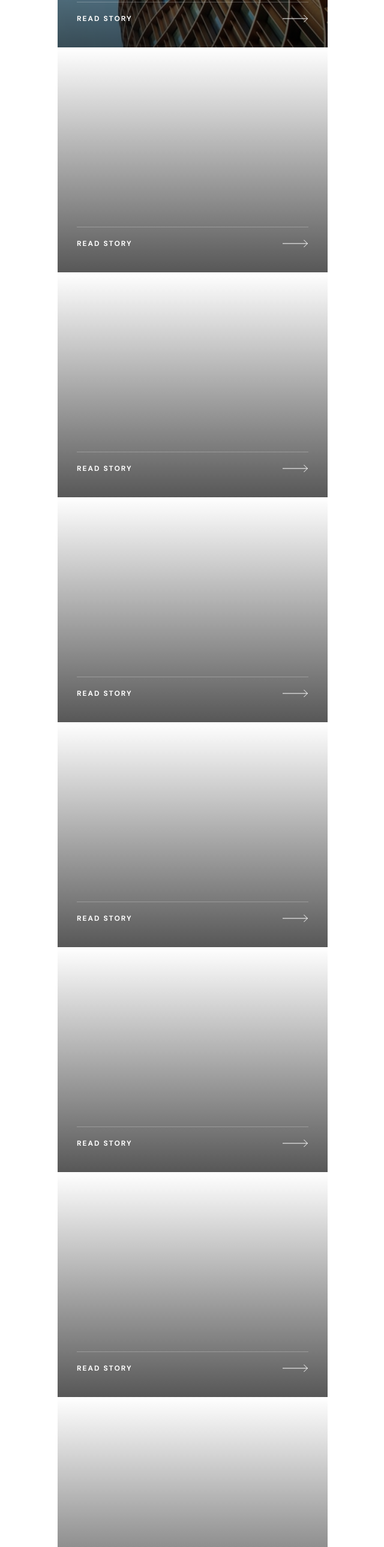
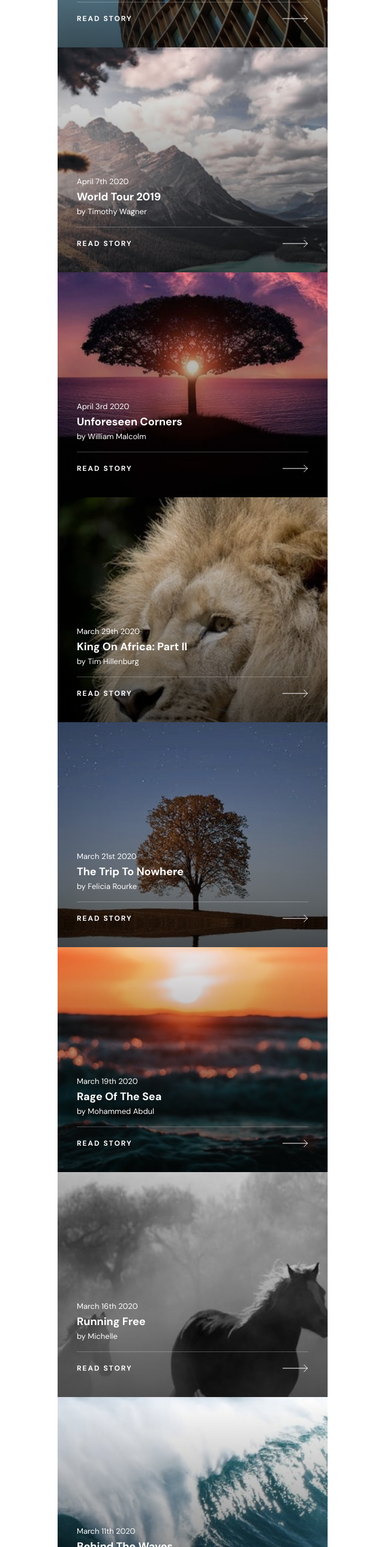
Before and after one commit to richieAiello/photosnap-website-old, a website built with Parcel: page src/html/stories.html in a window 1280 px wide. Shown: the part 2254-4833 px from the top of the page at 60% size, without its empty margins (319-959 px from the left). Built offline with nearby package versions, Linux system fonts and the light colour scheme.

Commit message:
Html and styles for section stories--secondary in stories.html.

```diff
--- a/src/html/stories.html
+++ b/src/html/stories.html
@@ -131,9 +131,9 @@
       <div class="story story--e">
         <div class="story__slide slide-bg slide-bg--5" tabindex="0">
           <div class="story__context">
-            <h2 class="story__heading"></h2>
-            <p class="story__date story__text"></p>
-            <p class="story__text"></p>
+            <h2 class="story__heading">World Tour 2019</h2>
+            <p class="story__date story__text">April 7th 2020</p>
+            <p class="story__text">by Timothy Wagner</p>
             <a href="#" class="btn btn--arrow btn--arrow-light btn--story">
               read story <img src="../assets/icons/arrow-light.svg" alt="" class="arrow">
             </a>
@@ -145,9 +145,9 @@
       <div class="story story--f">
         <div class="story__slide slide-bg slide-bg--6" tabindex="0">
           <div class="story__context">
-            <h2 class="story__heading"></h2>
-            <p class="story__date story__text"></p>
-            <p class="story__text"></p>
+            <h2 class="story__heading">Unforeseen Corners</h2>
+            <p class="story__date story__text">April 3rd 2020</p>
+            <p class="story__text">by William Malcolm</p>
             <a href="#" class="btn btn--arrow btn--arrow-light btn--story">
               read story <img src="../assets/icons/arrow-light.svg" alt="" class="arrow">
             </a>
@@ -159,9 +159,9 @@
       <div class="story story--g">
         <div class="story__slide slide-bg slide-bg--7" tabindex="0">
           <div class="story__context">
-            <h2 class="story__heading"></h2>
-            <p class="story__date story__text"></p>
-            <p class="story__text"></p>
+            <h2 class="story__heading">King on Africa: Part II</h2>
+            <p class="story__date story__text">March 29th 2020</p>
+            <p class="story__text">by Tim Hillenburg</p>
             <a href="#" class="btn btn--arrow btn--arrow-light btn--story">
               read story <img src="../assets/icons/arrow-light.svg" alt="" class="arrow">
             </a>
@@ -173,9 +173,9 @@
       <div class="story story--h">
         <div class="story__slide slide-bg slide-bg--8" tabindex="0">
           <div class="story__context">
-            <h2 class="story__heading"></h2>
-            <p class="story__date story__text"></p>
-            <p class="story__text"></p>
+            <h2 class="story__heading">The Trip to Nowhere</h2>
+            <p class="story__date story__text">March 21st 2020</p>
+            <p class="story__text">by Felicia Rourke</p>
             <a href="#" class="btn btn--arrow btn--arrow-light btn--story">
               read story <img src="../assets/icons/arrow-light.svg" alt="" class="arrow">
             </a>
@@ -187,9 +187,9 @@
       <div class="story story--i">
         <div class="story__slide slide-bg slide-bg--9" tabindex="0">
           <div class="story__context">
-            <h2 class="story__heading"></h2>
-            <p class="story__date story__text"></p>
-            <p class="story__text"></p>
+            <h2 class="story__heading">Rage of The Sea</h2>
+            <p class="story__date story__text">March 19th 2020</p>
+            <p class="story__text">by Mohammed Abdul</p>
             <a href="#" class="btn btn--arrow btn--arrow-light btn--story">
               read story <img src="../assets/icons/arrow-light.svg" alt="" class="arrow">
             </a>
@@ -201,9 +201,9 @@
       <div class="story story--j">
         <div class="story__slide slide-bg slide-bg--10" tabindex="0">
           <div class="story__context">
-            <h2 class="story__heading"></h2>
-            <p class="story__date story__text"></p>
-            <p class="story__text"></p>
+            <h2 class="story__heading">Running Free</h2>
+            <p class="story__date story__text">March 16th 2020</p>
+            <p class="story__text">by Michelle</p>
             <a href="#" class="btn btn--arrow btn--arrow-light btn--story">
               read story <img src="../assets/icons/arrow-light.svg" alt="" class="arrow">
             </a>
@@ -215,9 +215,9 @@
       <div class="story story--k">
         <div class="story__slide slide-bg slide-bg--11" tabindex="0">
           <div class="story__context">
-            <h2 class="story__heading"></h2>
-            <p class="story__date story__text"></p>
-            <p class="story__text"></p>
+            <h2 class="story__heading">Behind the Waves</h2>
+            <p class="story__date story__text">March 11th 2020</p>
+            <p class="story__text">by Lamarr Wilson</p>
             <a href="#" class="btn btn--arrow btn--arrow-light btn--story">
               read story <img src="../assets/icons/arrow-light.svg" alt="" class="arrow">
             </a>
@@ -229,9 +229,9 @@
       <div class="story story--l">
         <div class="story__slide slide-bg slide-bg--12" tabindex="0">
           <div class="story__context">
-            <h2 class="story__heading"></h2>
-            <p class="story__date story__text"></p>
-            <p class="story__text"></p>
+            <h2 class="story__heading">Calm Waters</h2>
+            <p class="story__date story__text">March 9th 2020</p>
+            <p class="story__text">by Samantha Brooke</p>
             <a href="#" class="btn btn--arrow btn--arrow-light btn--story">
               read story <img src="../assets/icons/arrow-light.svg" alt="" class="arrow">
             </a>
@@ -243,9 +243,9 @@
       <div class="story story--m">
         <div class="story__slide slide-bg slide-bg--13" tabindex="0">
           <div class="story__context">
-            <h2 class="story__heading"></h2>
-            <p class="story__date story__text"></p>
-            <p class="story__text"></p>
+            <h2 class="story__heading">The Milky Way</h2>
+            <p class="story__date story__text">March 5th 2020</p>
+            <p class="story__text">by Benjamin Cruz</p>
             <a href="#" class="btn btn--arrow btn--arrow-light btn--story">
               read story <img src="../assets/icons/arrow-light.svg" alt="" class="arrow">
             </a>
@@ -257,9 +257,9 @@
       <div class="story story--n">
         <div class="story__slide slide-bg slide-bg--14" tabindex="0">
           <div class="story__context">
-            <h2 class="story__heading"></h2>
-            <p class="story__date story__text"></p>
-            <p class="story__text"></p>
+            <h2 class="story__heading">Night at The Dark Forest</h2>
+            <p class="story__date story__text">March 4th 2020</p>
+            <p class="story__text">by Mohammed Abdul</p>
             <a href="#" class="btn btn--arrow btn--arrow-light btn--story">
               read story <img src="../assets/icons/arrow-light.svg" alt="" class="arrow">
             </a>
@@ -271,9 +271,9 @@
       <div class="story story--o">
         <div class="story__slide slide-bg slide-bg--15" tabindex="0">
           <div class="story__context">
-            <h2 class="story__heading"></h2>
-            <p class="story__date story__text"></p>
-            <p class="story__text"></p>
+            <h2 class="story__heading">Somwarpet’s Beauty</h2>
+            <p class="story__date story__text">March 1st 2020</p>
+            <p class="story__text">by Michelle</p>
             <a href="#" class="btn btn--arrow btn--arrow-light btn--story">
               read story <img src="../assets/icons/arrow-light.svg" alt="" class="arrow">
             </a>
@@ -285,9 +285,9 @@
       <div class="story story--p">
         <div class="story__slide slide-bg slide-bg--16" tabindex="0">
           <div class="story__context">
-            <h2 class="story__heading"></h2>
-            <p class="story__date story__text"></p>
-            <p class="story__text"></p>
+            <h2 class="story__heading">Land of Dreams</h2>
+            <p class="story__date story__text">February 25th 2020</p>
+            <p class="story__text">by William Malcolm</p>
             <a href="#" class="btn btn--arrow btn--arrow-light btn--story">
               read story <img src="../assets/icons/arrow-light.svg" alt="" class="arrow">
             </a>
@@ -330,116 +330,3 @@
   </footer>
 </body>
 </html>
-
-<!--
-  Stories
-  Features
-  Pricing
-
-  Get an invite
-
-  Last month's featured story
-
-  Hazy full moon of Appalachia
-  March 2nd 2020
-  by John Appleseed
-
-  The dissected plateau area, while not actually made up of geological mountains,
-  is popularly called "mountains," especially in eastern Kentucky and West Virginia,
-  and while the ridges are not high, the terrain is extremely rugged.
-
-  Read the story
-
-  April 16th 2020
-  The Mountains
-  by John Appleseed
-  Read Story
-
-  April 14th 2020
-  Sunset Cityscapes
-  by Benjamin Cruz
-  Read Story
-
-  April 11th 2020
-  18 Days Voyage
-  by Alexei Borodin
-  Read Story
-
-  April 9th 2020
-  Architecturals
-  by Samantha Brooke
-  Read Story
-
-  April 7th 2020
-  World Tour 2019
-  by Timothy Wagner
-  Read Story
-
-  April 7th 2020
-  World Tour 2019
-  by Timothy Wagner
-  Read Story
-
-  April 3rd 2020
-  Unforeseen Corners
-  by William Malcolm
-  Read Story
-
-  March 29th 2020
-  King on Africa: Part II
-  by Tim Hillenburg
-  Read Story
-
-  March 21st 2020
-  The Trip to Nowhere
-  by Felicia Rourke
-  Read Story
-
-  March 19th 2020
-  Rage of The Sea
-  by Mohammed Abdul
-  Read Story
-
-  March 16th 2020
-  Running Free
-  by Michelle
-  Read Story
-
-  March 11th 2020
-  Behind the Waves
-  by Lamarr Wilson
-  Read Story
-
-  March 9th 2020
-  Calm Waters
-  by Samantha Brooke
-  Read Story
-
-  March 5th 2020
-  The Milky Way
-  by Benjamin Cruz
-  Read Story
-
-  March 4th 2020
-  Night at The Dark Forest
-  by  Mohammed Abdul
-  Read Story
-
-  March 1st 2020
-  Somwarpet’s Beauty
-  by Michelle
-  Read Story
-
-  February 25th 2020
-  Land of Dreams
-  by William Malcolm
-  Read Story
-
-  Home
-  Stories
-  Features
-  Pricing
-
-  Get an invite
-
-  Copyright 2019. All Rights Reserved -->
--- a/src/scss/main.scss
+++ b/src/scss/main.scss
@@ -405,6 +405,55 @@ $gradient: linear-gradient(to top right, #FFC593, #BC7198, #5A77FF);
   &--4 {
     background-image: url(../assets/stories/desktop/architecturals.jpg);
   }
+
+  &--5 {
+    background-image: url(../assets/stories/desktop/world-tour.jpg);
+  }
+
+  &--6 {
+    background-image: url(../assets/stories/desktop/unforeseen-corners.jpg);
+    background-position: bottom;
+  }
+
+  &--7 {
+    background-image: url(../assets/stories/desktop/king-on-africa.jpg);
+  }
+
+  &--8 {
+    background-image: url(../assets/stories/desktop/trip-to-nowhere.jpg);
+  }
+
+  &--9 {
+    background-image: url(../assets/stories/desktop/rage-of-the-sea.jpg);
+  }
+
+  &--10 {
+    background-image: url(../assets/stories/desktop/running-free.jpg);
+  }
+
+  &--11 {
+    background-image: url(../assets/stories/desktop/behind-the-waves.jpg);
+  }
+
+  &--12 {
+    background-image: url(../assets/stories/desktop/calm-waters.jpg);
+  }
+
+  &--13 {
+    background-image: url(../assets/stories/desktop/milky-way.jpg);
+  }
+
+  &--14 {
+    background-image: url(../assets/stories/desktop/dark-forest.jpg);
+  }
+
+  &--15 {
+    background-image: url(../assets/stories/desktop/somwarpet.jpg);
+  }
+
+  &--16 {
+    background-image: url(../assets/stories/desktop/land-of-dreams.jpg);
+  }
 }
 
 .features {
```
